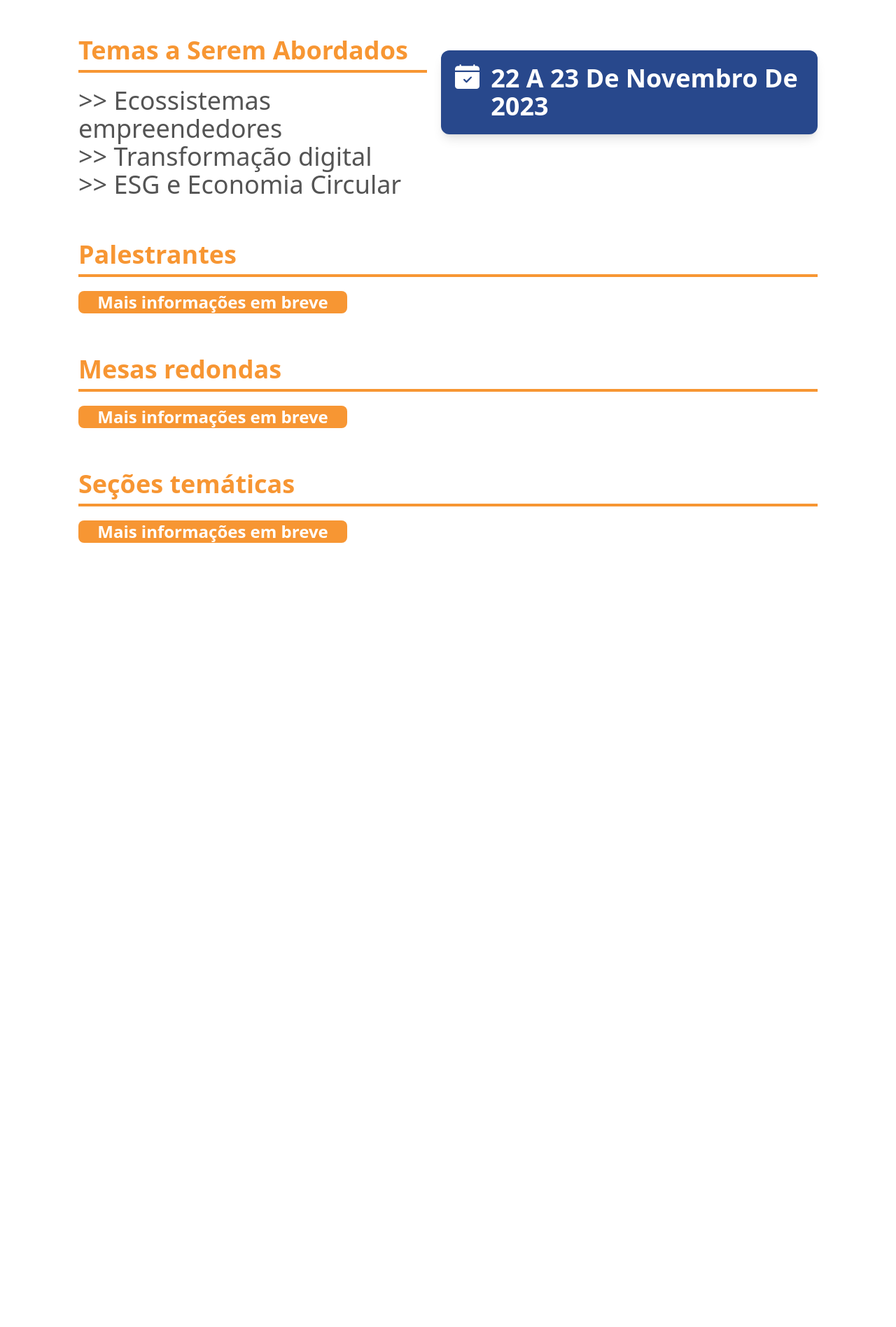
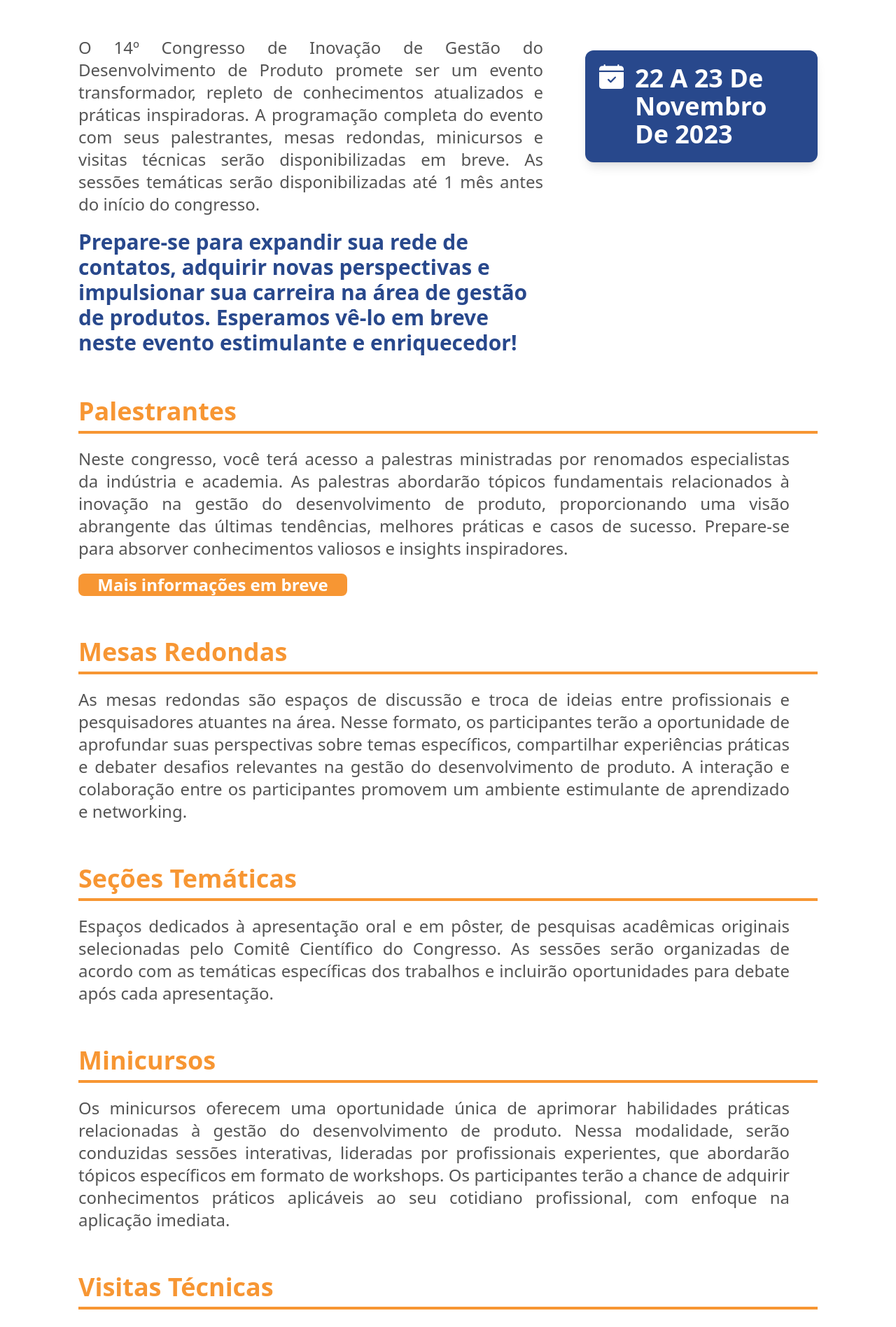
Before and after one commit to alicemlima/cbgdp, a Next.js app: page /programacao in a window 1280 px wide. Shown: the part 220-2117 px from the top of the page at 70% size. Before the commit the page ends 1036 px from the top, so only its background shows below. Built offline with nearby package versions, Linux system fonts and the light colour scheme.

Commit message:
Inclusoes  de textos e imagens

```diff
--- a/src/app/institucional/page.jsx
+++ b/src/app/institucional/page.jsx
@@ -25,6 +25,8 @@ export default function institucional() {
                             <img className="max-w-[90%]" src={"/fiern-logo.png"} alt="" /></a>
                             <a href="https://www.igdp.org.br/">
                             <img src={"/imd-logo.svg"} alt="" /></a>
+                            <a href="https://www.igdp.org.br/">
+                            <img src={"/senai-logo.png"} alt="" /></a>
                         </div>
                     </div>
                 </div>
--- a/src/app/local/page.jsx
+++ b/src/app/local/page.jsx
@@ -39,7 +39,6 @@ export default function Local() {
                     </div>
                     <div className='md:mt-20'>
                     <Subtitle >Hospedagem e Turismo</Subtitle>
-                    <div className="bg-pallete-orange text-pallete-white rounded-lg max-w-sm mt-5 text-center md:text-2xl text-xl font-black">Mais informações em breve</div>
                 </div>
                 </div>
             </div>
--- a/src/app/programacao/page.jsx
+++ b/src/app/programacao/page.jsx
@@ -1,41 +1,61 @@
 import React from 'react';
-import Carousel from "@/src/components/Carousel"
 import Subtitle from "@/src/components/Subtitle"
 import TitlePage from "@/src/components/TitlePage"
 import { BsFillCalendarCheckFill } from 'react-icons/bs';
+import BodyText from '@/src/components/BodyText';
+import BodyEmphasys from '@/src/components/BodyEmphasys';
+
 
 export default function Programacao() {
     return (
       <main className="h-screen">
             <TitlePage>Programação</TitlePage>
             <div className="w-full space-y-10 text-pallete-medium-dark px-4 md:px-16 xl:px-28 2xl:px-64 pb-10 flex flex-col flex-wrap content-start">
-                    <div className='w-full flex md:flex-row flex-col-reverse space-x-5 justify-between'>
-                        <div>
-                            <Subtitle>Temas a Serem Abordados</Subtitle>
-                            <h2 className="text-2xl md:text-4xl font-medium"> &gt;&gt; Ecossistemas empreendedores</h2>
-                            <h2 className="text-2xl md:text-4xl font-medium">&gt;&gt; Transformação digital</h2>
-                            <h2 className="text-2xl md:text-4xl font-medium">&gt;&gt; ESG e Economia Circular</h2>
-                        </div>
-                        <div className='my-10'>
-                            <a href="" className=" text-pallete-white w-full flex space-x-4 justify-between align-middle  shadow-lg bg-pallete-blue p-5 rounded-xl transition ease-in-out hover:-translate-y-1 hover:scale-105 duration-300">
+                    <div className='w-full md:grid md:grid-cols-3 justify-between'>
+                        <div className=' md:col-span-2'>
+                        <BodyText>O 14º Congresso de Inovação de Gestão do Desenvolvimento de Produto promete ser um evento transformador, repleto de conhecimentos atualizados e práticas inspiradoras. A programação completa do evento com seus
+                        palestrantes, mesas redondas, minicursos e visitas técnicas serão disponibilizadas em breve. As sessões temáticas serão disponibilizadas até 1 mês antes do início do congresso.</BodyText>
+                        <BodyEmphasys>Prepare-se para expandir sua rede de contatos, adquirir novas perspectivas e impulsionar sua carreira na área de gestão de produtos.
+                         Esperamos vê-lo em breve neste evento estimulante e enriquecedor!</BodyEmphasys>
+                    </div>
+                        <div className='my-10 w-full'>
+                            <a href="" className="text-pallete-white w-fit flex justify-self-center space-x-4 justify-between align-middle shadow-lg bg-pallete-blue p-5 rounded-xl transition ease-in-out hover:-translate-y-1 hover:scale-105 duration-300 md:ml-5">
                                 <div><BsFillCalendarCheckFill size={35} /></div>
                                 <h1 className=" text-2xl lg:text-4xl font-semibold capitalize">22 a 23 de novembro de 2023</h1>
                             </a>
                         </div>
                     </div>
+
                     <div>
                         <Subtitle >Palestrantes</Subtitle>
+                        <BodyText>Neste congresso, você terá acesso a palestras ministradas por renomados especialistas da indústria e academia. As palestras abordarão tópicos fundamentais relacionados à inovação na gestão do desenvolvimento
+                            de produto, proporcionando uma visão abrangente das últimas tendências, melhores práticas e casos de sucesso. Prepare-se para absorver conhecimentos valiosos e insights inspiradores.</BodyText>
                         <div className="bg-pallete-orange text-pallete-white rounded-lg max-w-sm mt-5 text-center md:text-2xl text-xl font-black">Mais informações em breve</div>
                     </div>
 
                     <div>
-                        <Subtitle >Mesas redondas</Subtitle>
-                        <div className="bg-pallete-orange text-pallete-white rounded-lg max-w-sm mt-5 text-center md:text-2xl text-xl font-black">Mais informações em breve</div>
+                        <Subtitle >Mesas Redondas</Subtitle>
+                        <BodyText>As mesas redondas são espaços de discussão e troca de ideias entre profissionais e pesquisadores atuantes na área. Nesse formato, os participantes terão a oportunidade de aprofundar suas perspectivas sobre
+                            temas específicos, compartilhar experiências práticas e debater desafios relevantes na gestão do desenvolvimento de produto. A interação e colaboração entre os participantes promovem um ambiente estimulante de
+                            aprendizado e networking.</BodyText>
                     </div>
 
                     <div>
-                        <Subtitle >Seções temáticas</Subtitle>
-                        <div className="bg-pallete-orange text-pallete-white rounded-lg max-w-sm mt-5 text-center md:text-2xl text-xl font-black">Mais informações em breve</div>
+                        <Subtitle >Seções Temáticas</Subtitle>
+                        <BodyText>Espaços dedicados à apresentação oral e em pôster, de pesquisas acadêmicas originais selecionadas pelo Comitê Científico do Congresso. As sessões serão organizadas de acordo com as temáticas específicas dos
+                            trabalhos e incluirão oportunidades para debate após cada apresentação.</BodyText>
+                    </div>
+                    <div>
+                        <Subtitle >Minicursos</Subtitle>
+                        <BodyText>Os minicursos oferecem uma oportunidade única de aprimorar habilidades práticas relacionadas à gestão do desenvolvimento de produto. Nessa modalidade, serão conduzidas sessões interativas, lideradas por
+                            profissionais experientes, que abordarão tópicos específicos em formato de workshops. Os participantes terão a chance de adquirir conhecimentos práticos aplicáveis ao seu cotidiano profissional, com enfoque na
+                            aplicação imediata.</BodyText>
+                    </div>
+                    <div>
+                        <Subtitle >Visitas Técnicas</Subtitle>
+                        <BodyText>Além das atividades destacadas acima, ofereceremos também visitas técnicas a empresas de destaque na região. Essas visitas proporcionarão uma imersão prática em ambientes inovadores, permitindo conhecer de
+                            perto as estratégias de gestão do desenvolvimento de produto adotadas pelas empresas locais. Será uma oportunidade única para ver na prática como essas organizações aplicam as melhores práticas e inovações em sua
+                            abordagem de gestão.</BodyText>
                     </div>
             </div>
       </main>
--- a/src/app/submissoes/page.jsx
+++ b/src/app/submissoes/page.jsx
@@ -2,7 +2,7 @@ import React from 'react';
 import Subtitle from "@/src/components/Subtitle"
 import TitlePage from "@/src/components/TitlePage"
 import { AiOutlineDown } from 'react-icons/ai';
-
+import BodyText from "@/src/components/BodyText"
 export default function submissoes() {
 
     return (
@@ -11,8 +11,13 @@ export default function submissoes() {
             <div className="w-full space-y-5 text-pallete-white px-4 md:px-16 xl:px-28 2xl:px-64 pb-10 flex flex-wrap flex-col content-start ">
                 <div className='w-full'>
                     <Subtitle >Temas</Subtitle>
+                    <BodyText>Estamos entusiasmados em anunciar a abertura da chamada de artigos científicos e trabalhos técnicos sobre os temas de inovação e gestão do desenvolvimento de produtos.
+                        Convidamos empresas e pesquisadores a compartilharem suas descobertas, experiências e melhores práticas nesse campo emocionante e em constante evolução. Este é o momento ideal
+                        para apresentar suas pesquisas e insights sobre estratégias inovadoras, processos de desenvolvimento de produtos, adoção de tecnologias emergentes, tendências de mercado e muito
+                        mais. Aproveite essa oportunidade para contribuir com o avanço do conhecimento e fazer parte de uma comunidade dedicada à inovação e gestão de produtos. Junte-se a nós nessa jornada de
+                        descobertas e impacto positivo no mundo empresarial.</BodyText>
+                    <div className='text-pallete-blue font-bold lg:mr-10 lg:mb-0 mb-10 text-2xl lg:text-3xl my-5'>A seguir são enumerados os grandes temas do CBGDP 2023 para submissão dos trabalhos:</div>
                     <div className="grid gap-8 lg:grid-cols-2 2xl:grid-cols-3 xl:mt-12 xl:gap-12">
-
                         <a href="" className=" w-full flex justify-between align-middle shadow-lg bg-pallete-blue p-8 rounded-xl transition ease-in-out hover:-translate-y-1 hover:scale-105 duration-300">
                             <h1 className="text-2xl md:text-4xl font-semibold capitalize">Ecossistemas empreendedores</h1>
                             <div><AiOutlineDown size={35} /></div>
@@ -29,11 +34,32 @@ export default function submissoes() {
 
                         </a>
                     </div>
+                    <BodyText>Todos os artigos e trabalhos técnicos submetidos serão avaliados pelo comitê científico do 14º CBGDP. Os trabalhos aceitos serão apresentados nas sessões temáticas, que representam
+                        um momento importante para a divulgação e discussão de pesquisas científicas e práticas profissionais relacionadas à Inovação e Desenvolvimento de Produto.</BodyText>
+                    <BodyText>As sessões temáticas serão organizadas de acordo com os quatro principais temas do congresso e terão duração aproximada de duas horas. Os trabalhos selecionados serão divididos em
+                        duas modalidades de apresentação: oral e pôster. Os melhores artigos e trabalhos técnicos serão escolhidos para apresentações orais, onde pelo menos um dos autores obrigatoriamente deverá
+                        conduzir a apresentação durante a sessão temática. Após cada apresentação oral, haverá espaço para debates enriquecedores.</BodyText>
+                    <BodyText>Os demais trabalhos serão apresentados na forma de pôsteres, em espaços físicos dedicados para essa finalidade. É recomendável que pelo menos um dos autores esteja presente durante
+                        as sessões temáticas para explicar e discutir o trabalho com os participantes.</BodyText>
+                    <BodyText>Em breve, serão disponibilizados modelos para a submissão de artigos científicos e trabalhos técnicos. Fique atento às atualizações e aproveite essa oportunidade para compartilhar
+                        seus conhecimentos e contribuir para o avanço da área.</BodyText>
+
+                </div>
+
+                <div>
+                    <Subtitle>Premiações</Subtitle>
+                    <div className='text-pallete-blue font-bold lg:mr-10 lg:mb-0 mb-10 text-2xl lg:text-3xl my-5'>Os melhores artigos avaliados de cada tema serão convidados para um fast track pela revista Product Management and Development.</div>
+                    <BodyText>É importante destacar que a escolha pelo fast-track não garante a aceitação automática dos artigos pela revista, uma vez que o processo de avaliação permanece independente. No entanto, essa opção oferece uma análise mais
+                        rápida por parte da revista mencionada, agilizando o processo de avaliação dos trabalhos.</BodyText>
                 </div>
 
                 <div>
                     <Subtitle>Datas importantes</Subtitle>
-                    <div className="bg-pallete-orange text-pallete-white rounded-lg max-w-sm mt-5 text-center md:text-2xl text-xl font-black">Mais informações em breve</div>
+                    <div className='text-pallete-blue font-bold lg:mr-10 lg:mb-0 mb-10 text-2xl lg:text-3xl my-5'>05/06/23 – Início da submissão dos artigos / trabalhos técnicos</div>
+                    <div className='text-pallete-blue font-bold lg:mr-10 lg:mb-0 mb-10 text-2xl lg:text-3xl my-5'>07/08/23 – Prazo final para submissão</div>
+                    <div className='text-pallete-blue font-bold lg:mr-10 lg:mb-0 mb-10 text-2xl lg:text-3xl my-5'>13/10/23 – Data limite para a resposta de aceitação do trabalho</div>
+
+
                 </div>
 
                 <div>
--- /dev/null
+++ b/src/components/BodyEmphasys.jsx
@@ -0,0 +1,7 @@
+export default function BodyEmphasys({ children }) {
+    return (
+        <div className="text-pallete-blue font-bold lg:mr-10 lg:mb-0 mb-10 text-2xl lg:text-3xl mt-5">
+            {children}
+        </div>
+    );
+  }
--- /dev/null
+++ b/src/components/BodyText.jsx
@@ -0,0 +1,7 @@
+export default function BodyText({ children }) {
+    return (
+        <div className="text-justify lg:mr-10 lg:mb-0 mb-10 text-xl lg:text-2xl text-pallete-medium-dark my-5">
+            {children}
+        </div>
+    );
+  }
```
Also changed, not shown: src/components/Sobre.jsx (+12 -6 lines), public/senai-logo.png (added), 1 other file (tests, documents, lock files or other folders).
